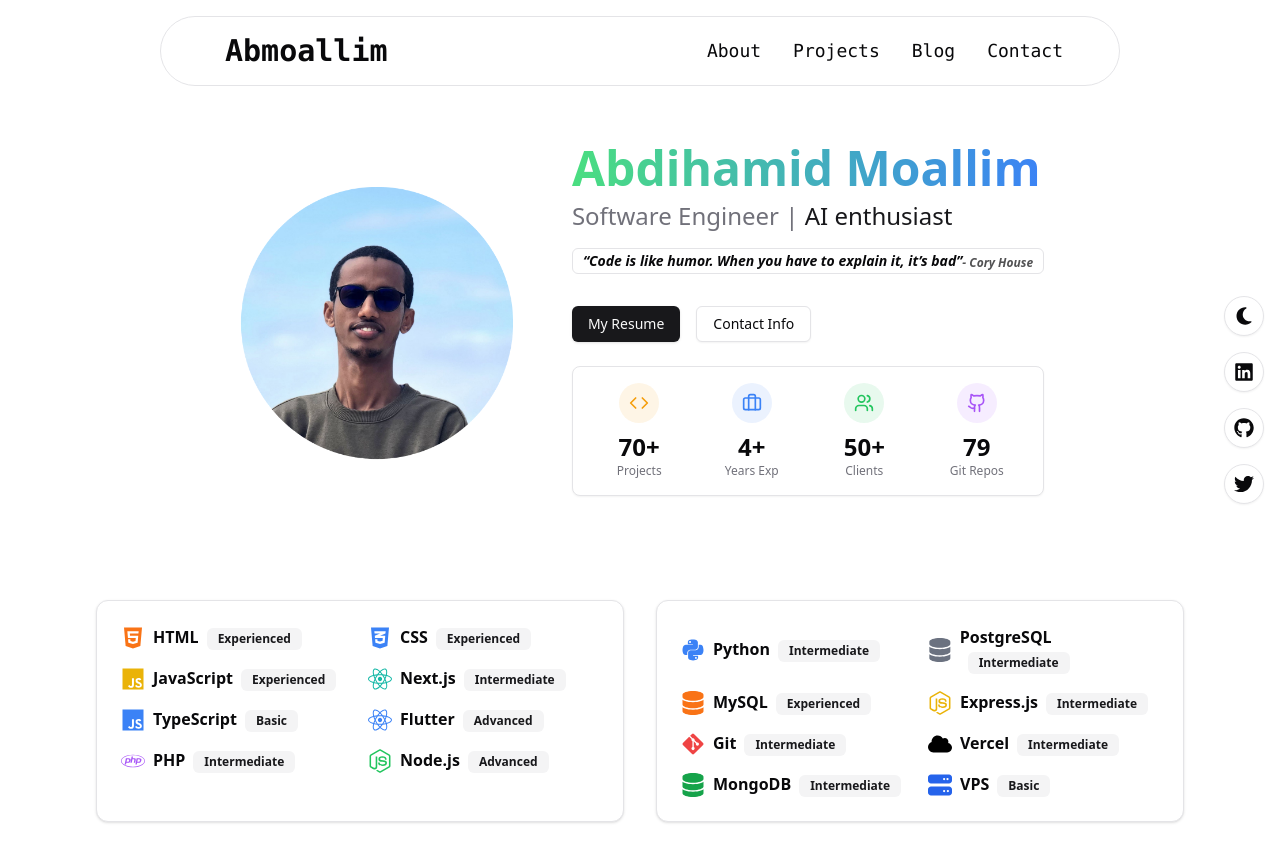
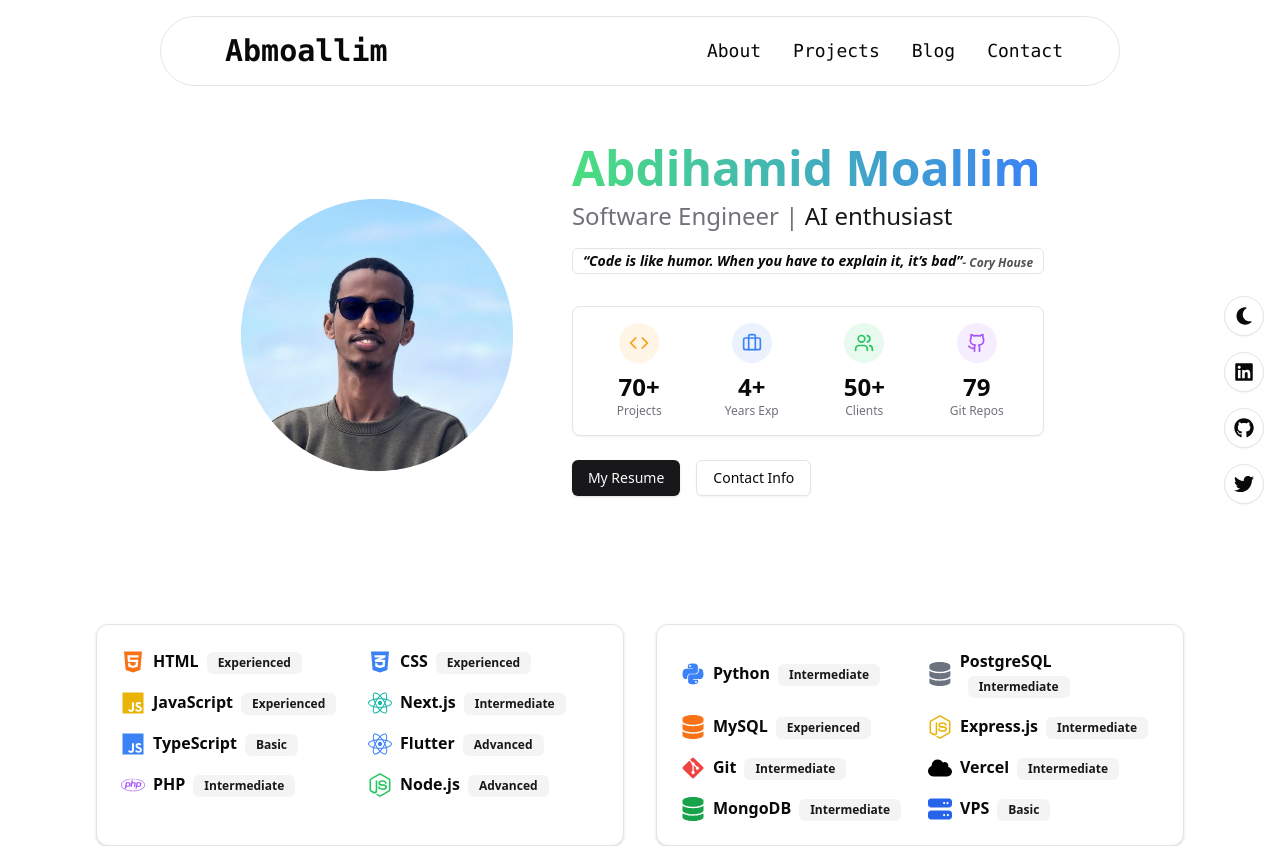
Before and after one commit to abmoallim/abmoallim, a Next.js app: page / in a window 1280 px wide. Shown: the top 846 px of the page. Built offline with nearby package versions, Linux system fonts and the light colour scheme.

Commit message:
layout changes

```diff
--- a/app/components/Hero.js
+++ b/app/components/Hero.js
@@ -24,6 +24,10 @@ const Hero = () => {
                         <span className="block text-xs text-right mt-1 opacity-70">- Cory House</span>
                     </Badge>
                 </div>
+                {/* GitHub Stats */}
+                <div className="mt-6 mb-6">
+                    <PersonalStats />
+                </div>
                 <div className="flex space-x-4 justify-center md:justify-start mb-6">
                     <Button asChild variant="default">
                         <a href="/imgs/resume.pdf" target="_blank">My Resume</a>
@@ -33,10 +37,7 @@ const Hero = () => {
                     </Button>
                 </div>
 
-                {/* GitHub Stats */}
-                <div className="mt-6">
-                    <PersonalStats />
-                </div>
+
             </div>
         </section>
     );
```
